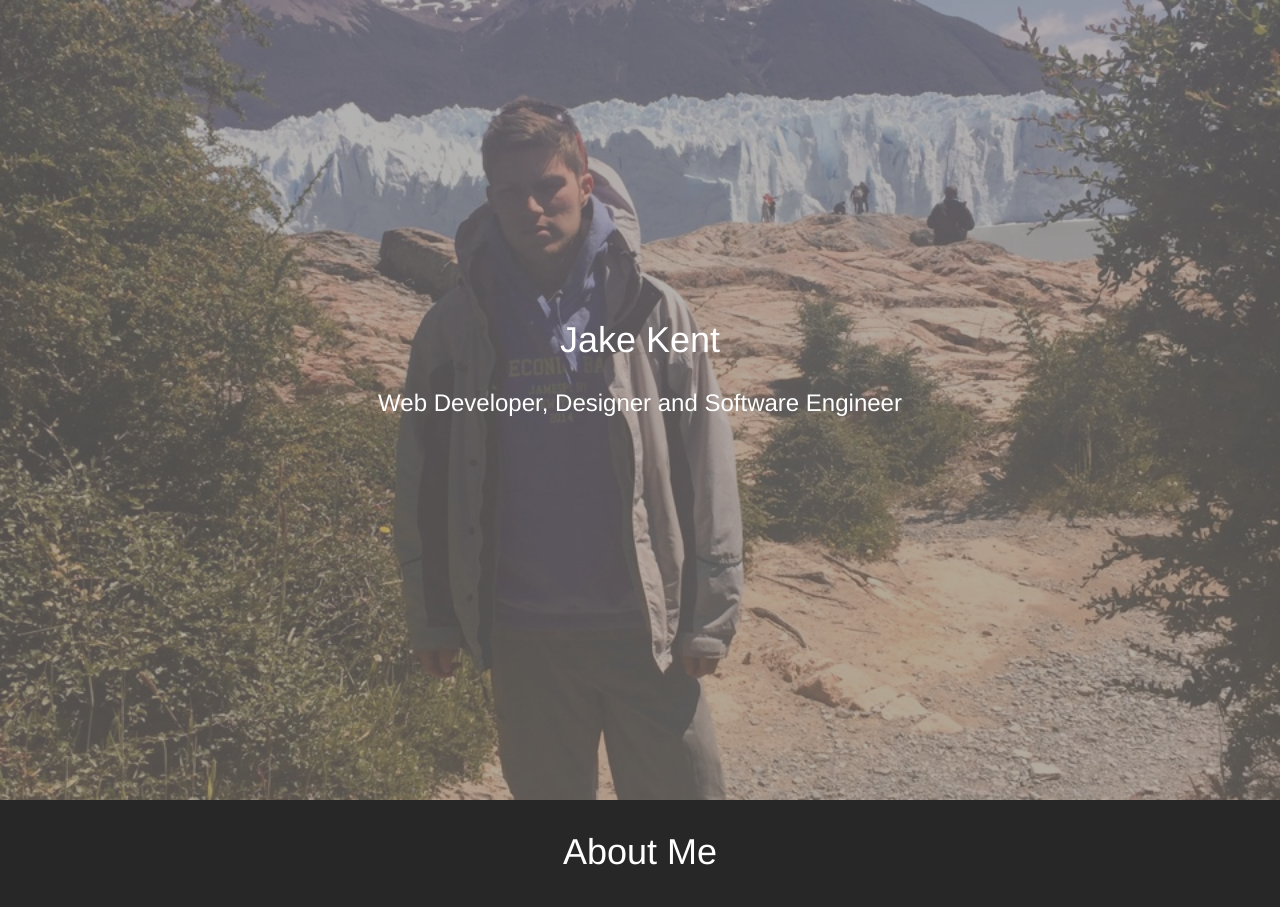
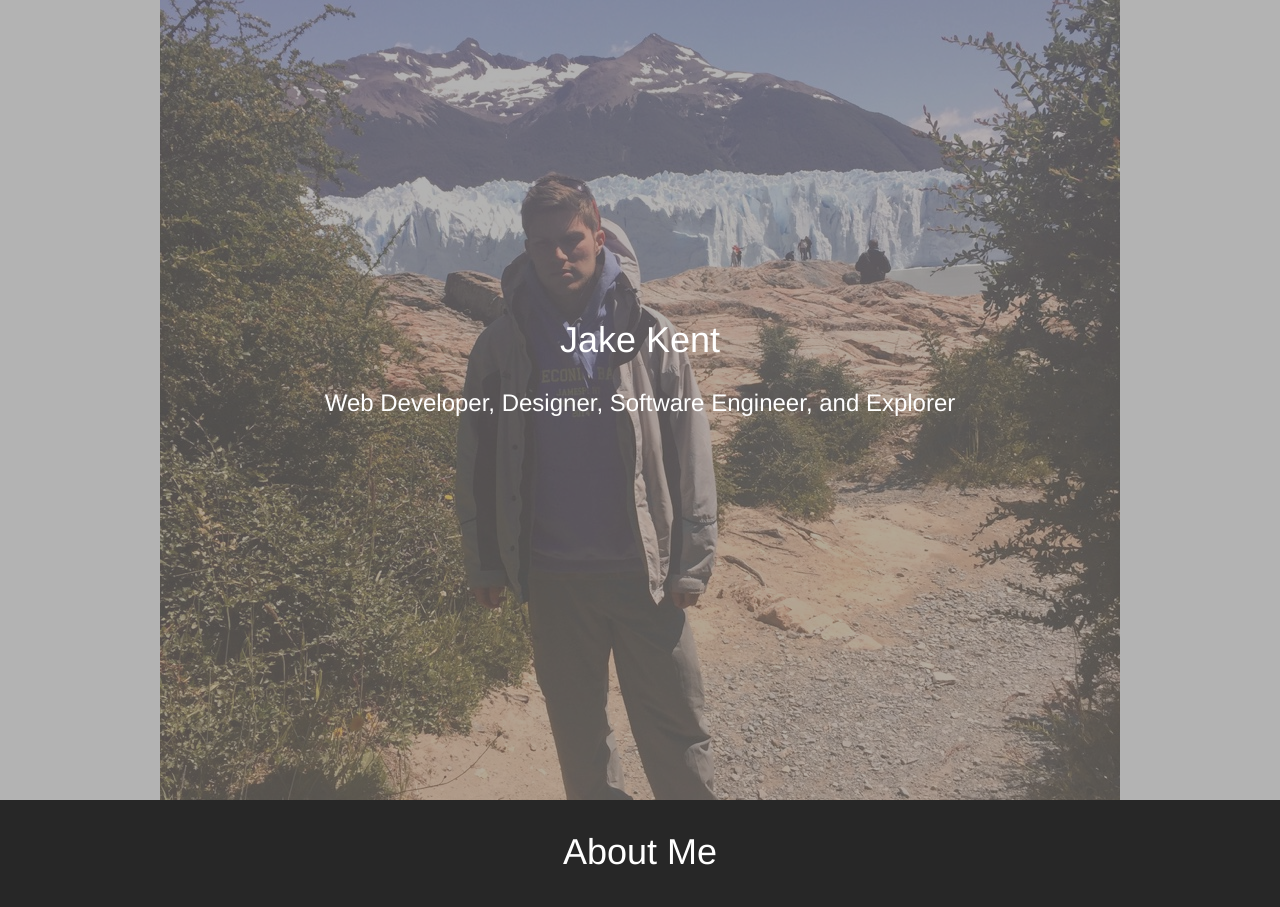
Before and after one commit to jake-kent/jake-kent-old.github.io, a plain HTML site: page index.html in a window 1280 px wide. Shown: the top 907 px of the page. Drawn offline with nearby package versions, Linux system fonts and the light colour scheme.

Commit message:
modifying summary pane background styles

```diff
--- a/index.html
+++ b/index.html
@@ -9,7 +9,7 @@
     <div id="summary-pane-wrapper">
       <div id="summary-pane">
         <h1 id="summary-name"> Jake Kent </h1>
-        <h3 id="summary-tagline"> Web Developer, Designer and Software Engineer </h3>
+        <h3 id="summary-tagline"> Web Developer, Designer, Software Engineer, and Explorer</h3>
       </div>
     </div>
     <div id="about-pane-wrapper">
--- a/static/css/main.css
+++ b/static/css/main.css
@@ -6,11 +6,13 @@ body{
 }
 #summary-pane-wrapper{
 	background: url(http://jake-kent.github.io/static/images/profile-picture.jpg) no-repeat center center fixed;
+	/**
 	-webkit-background-size: cover;
 	-moz-background-size: cover;
 	-o-background-size: cover;
 	background-size: cover;
-	height: 100vh;http://jake-kent.github.io/static/images/profile-picture.jpg
+	**/
+	height: 100vh;
 }
 #summary-name, #summary-tagline{
 	color: white;
```
